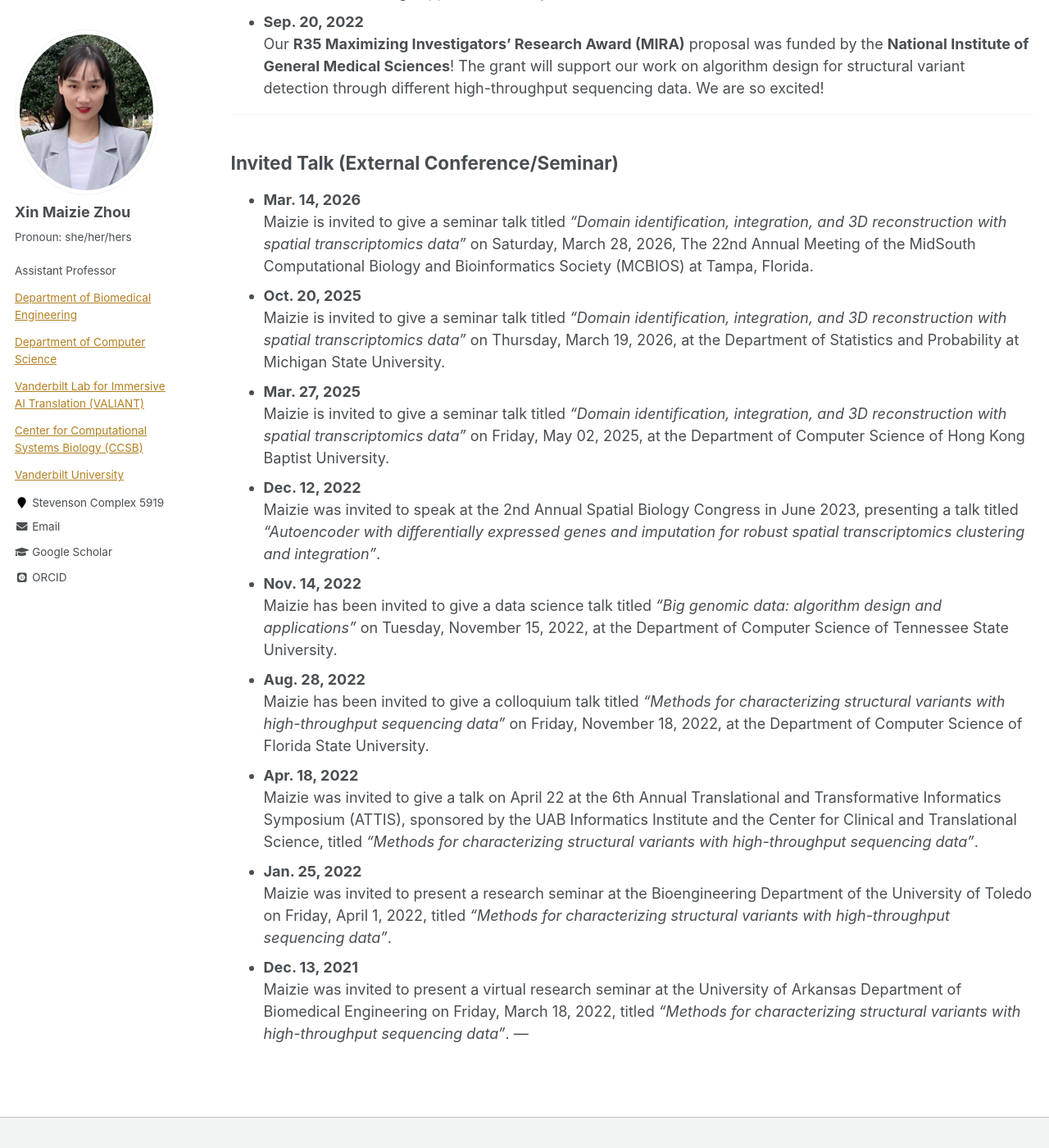
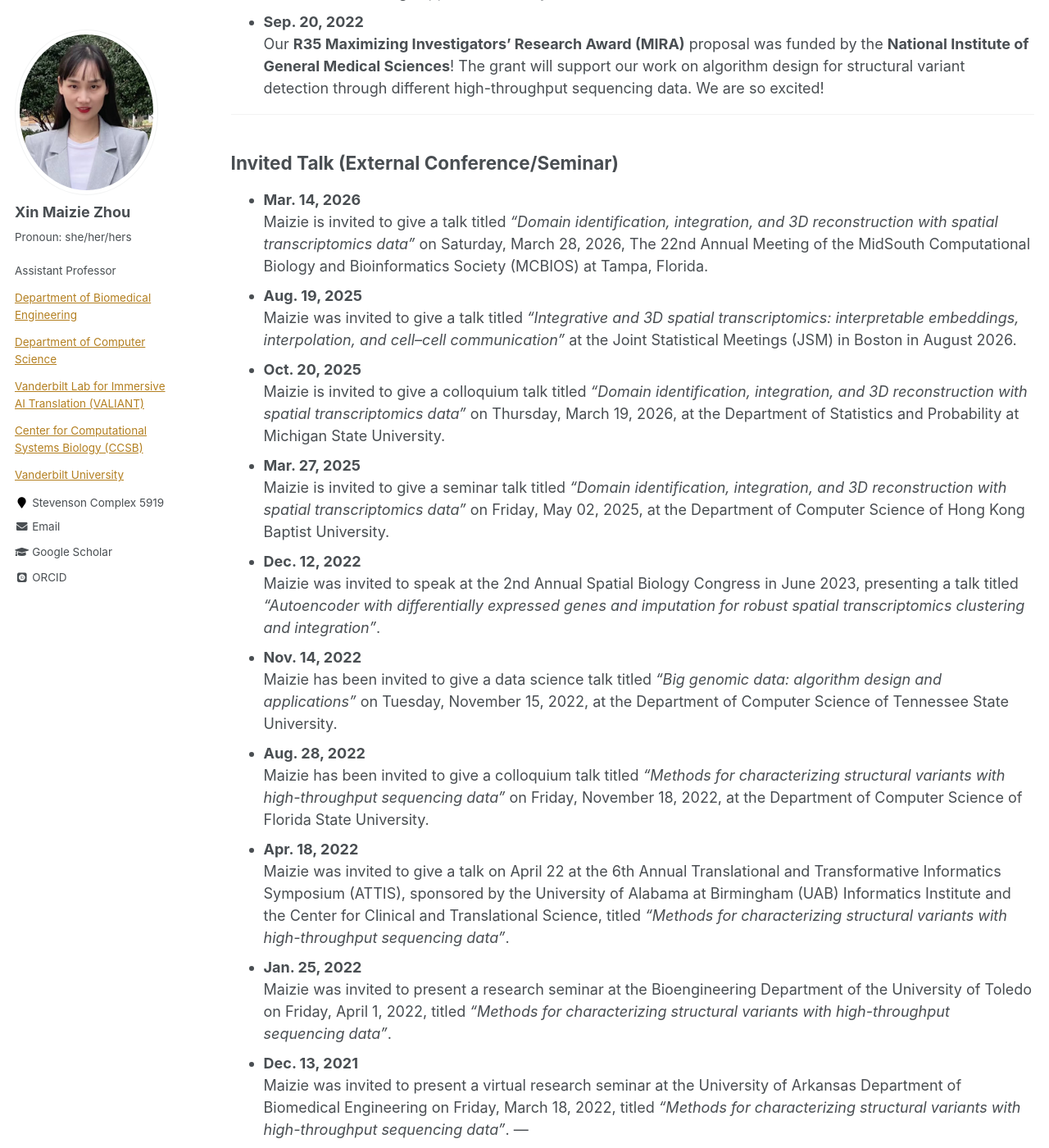
Before and after one commit to maiziezhoulab/Maiziezhoulab.github.io, a Jekyll site: the page built from _pages/LabNews.md, in a window 1280 px wide and 1400 px high, scrolled down 2466 px. Shown: the whole window at 82% size. Built offline with Jekyll 4.4.1, drawn with Linux system fonts in a browser that asks for light colours; some web fonts are replaced.

Commit message:
Update LabNews.md

```diff
--- a/_pages/LabNews.md
+++ b/_pages/LabNews.md
@@ -81,10 +81,12 @@ author_profile: true
 
 ## Invited Talk (External Conference/Seminar)
 - **Mar. 14, 2026**
-  Maizie is invited to give a seminar talk titled *“Domain identification, integration, and 3D reconstruction with spatial
+  Maizie is invited to give a talk titled *“Domain identification, integration, and 3D reconstruction with spatial
 transcriptomics data”* on Saturday, March 28, 2026, The 22nd Annual Meeting of the MidSouth Computational Biology and Bioinformatics Society (MCBIOS) at Tampa, Florida.
+- **Aug. 19, 2025**
+  Maizie was invited to give a talk titled *“Integrative and 3D spatial transcriptomics: interpretable embeddings, interpolation, and cell–cell communication”* at the Joint Statistical Meetings (JSM) in Boston in August 2026.
 - **Oct. 20, 2025**
-  Maizie is invited to give a seminar talk titled *“Domain identification, integration, and 3D reconstruction with spatial
+  Maizie is invited to give a colloquium talk titled *“Domain identification, integration, and 3D reconstruction with spatial
 transcriptomics data”* on Thursday, March 19, 2026, at the Department of Statistics and Probability at Michigan State University.
 - **Mar. 27, 2025**
   Maizie is invited to give a seminar talk titled *“Domain identification, integration, and 3D reconstruction with spatial
@@ -96,7 +98,7 @@ transcriptomics data”* on Friday, May 02, 2025, at the Department of Computer
 - **Aug. 28, 2022**
   Maizie has been invited to give a colloquium talk titled *“Methods for characterizing structural variants with high-throughput sequencing data”* on Friday, November 18, 2022, at the Department of Computer Science of Florida State University.
 - **Apr. 18, 2022**
- Maizie was invited to give a talk on April 22 at the 6th Annual Translational and Transformative Informatics Symposium (ATTIS), sponsored by the UAB Informatics Institute and the Center for Clinical and Translational Science, titled *“Methods for characterizing structural variants with high-throughput sequencing data”*.
+ Maizie was invited to give a talk on April 22 at the 6th Annual Translational and Transformative Informatics Symposium (ATTIS), sponsored by the University of Alabama at Birmingham (UAB) Informatics Institute and the Center for Clinical and Translational Science, titled *“Methods for characterizing structural variants with high-throughput sequencing data”*.
 - **Jan. 25, 2022**
  Maizie was invited to present a research seminar at the Bioengineering Department of the University of Toledo on Friday, April 1, 2022, titled *“Methods for characterizing structural variants with high-throughput sequencing data”*.
 - **Dec. 13, 2021**
```
